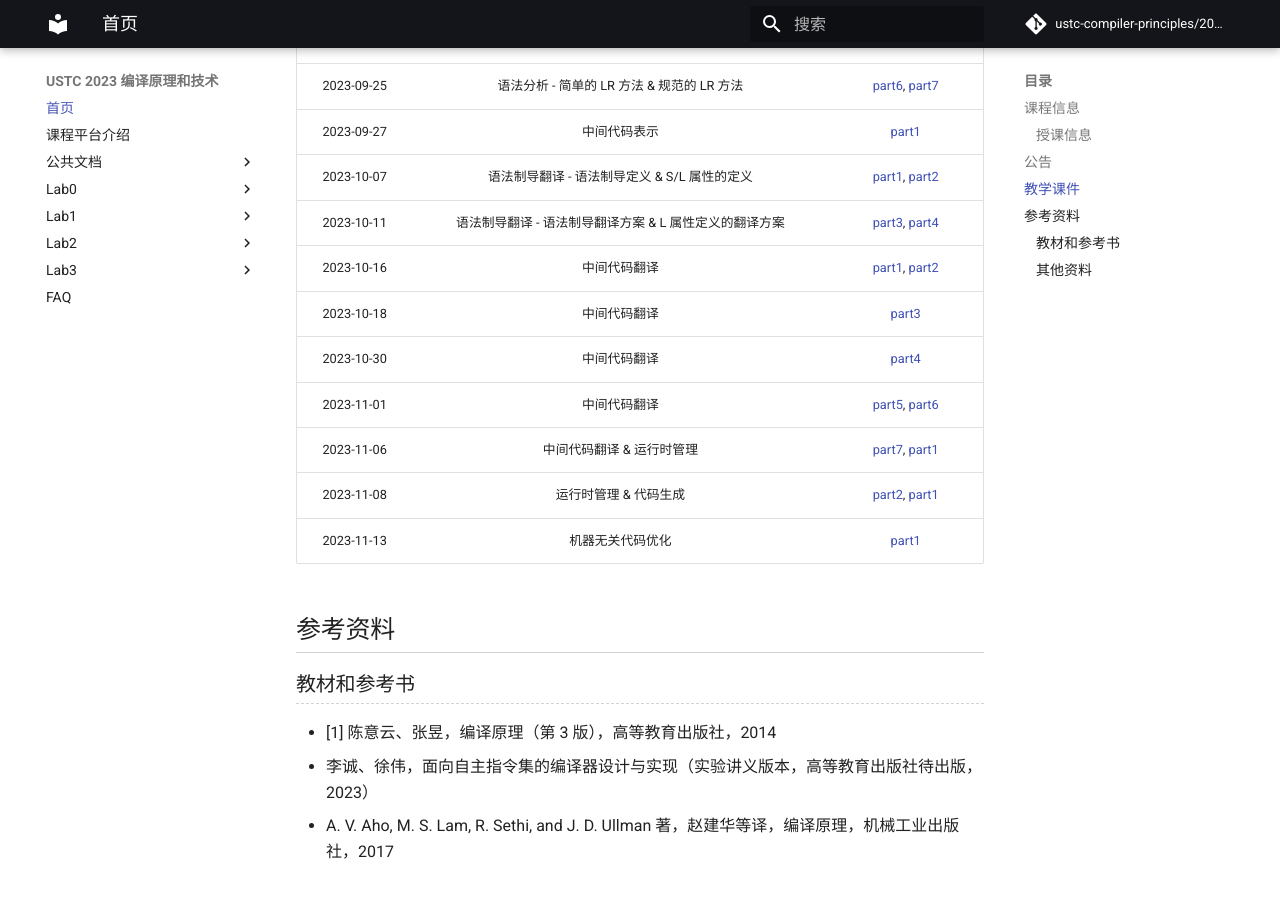
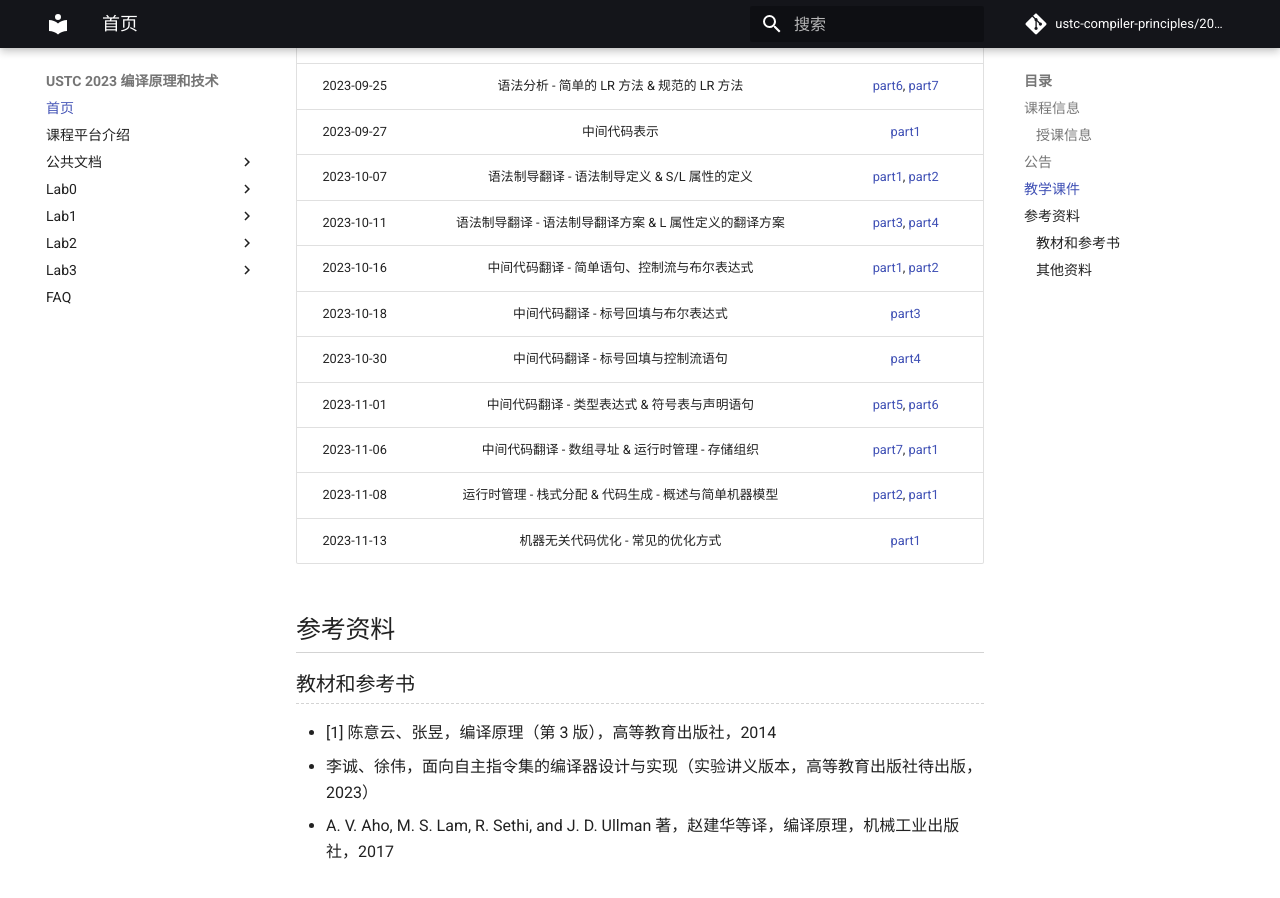
Before and after one commit to ustc-compiler-principles/2023, an MkDocs documentation site: the page built from docs/README.md, in a window 1280 px wide and 900 px high, scrolled down 1816 px. Built offline with MkDocs 1.6.1 and Material for MkDocs 9.7.7, drawn with Linux system fonts in a browser that asks for light colours; comment, search, counter and statistics services are not loaded.

Commit message:
add subtitle for slides

```diff
--- a/docs/README.md
+++ b/docs/README.md
@@ -54,13 +54,13 @@
 | 2023-09-27 |                      中间代码表示                      |                                                                              [part1](https://rec.ustc.edu.cn/share/3fba3780-64dc-11ee-b89d-3bff5ec34c27)                                                                              |
 | 2023-10-07 |      语法制导翻译 - 语法制导定义 & S/L 属性的定义      |                                       [part1](https://rec.ustc.edu.cn/share/e0e4d8e0-5cdf-11ee-a097-75437996f503), [part2](https://rec.ustc.edu.cn/share/10e6d050-68c7-11ee-a697-13d9155d40a5)                                        |
 | 2023-10-11 | 语法制导翻译 - 语法制导翻译方案 & L 属性定义的翻译方案 |                                       [part3](https://rec.ustc.edu.cn/share/60f07260-68c7-11ee-ac16-c97fd4666cee), [part4](https://rec.ustc.edu.cn/share/71c78a80-68c7-11ee-b670-b5952f4e628a)                                        |
-| 2023-10-16 |                      中间代码翻译                      |                                       [part1](https://rec.ustc.edu.cn/share/aaa7e250-81e3-11ee-b601-cf1e5b684040), [part2](https://rec.ustc.edu.cn/share/b97993e0-81e3-11ee-b4bf-238eae90436f)                                        |
-| 2023-10-18 |                      中间代码翻译                      |                                                                              [part3](https://rec.ustc.edu.cn/share/898d59b0-81e4-11ee-a431-a7ebbdb09b39)                                                                              |
-| 2023-10-30 |                      中间代码翻译                      |                                                                              [part4](https://rec.ustc.edu.cn/share/898d59b0-81e4-11ee-a431-a7ebbdb09b39)                                                                              |
-| 2023-11-01 |                      中间代码翻译                      |                                       [part5](https://rec.ustc.edu.cn/share/898d59b0-81e4-11ee-a431-a7ebbdb09b39), [part6](https://rec.ustc.edu.cn/share/898d59b0-81e4-11ee-a431-a7ebbdb09b39)                                        |
-| 2023-11-06 |               中间代码翻译 & 运行时管理                |                                       [part7](https://rec.ustc.edu.cn/share/898d59b0-81e4-11ee-a431-a7ebbdb09b39), [part1](https://rec.ustc.edu.cn/share/898d59b0-81e4-11ee-a431-a7ebbdb09b39)                                        |
-| 2023-11-08 |                 运行时管理 & 代码生成                  |                                       [part2](https://rec.ustc.edu.cn/share/898d59b0-81e4-11ee-a431-a7ebbdb09b39), [part1](https://rec.ustc.edu.cn/share/898d59b0-81e4-11ee-a431-a7ebbdb09b39)                                        |
-| 2023-11-13 |                    机器无关代码优化                    |                                                                              [part1](https://rec.ustc.edu.cn/share/898d59b0-81e4-11ee-a431-a7ebbdb09b39)                                                                              |
+| 2023-10-16 |      中间代码翻译 - 简单语句、控制流与布尔表达式       |                                       [part1](https://rec.ustc.edu.cn/share/aaa7e250-81e3-11ee-b601-cf1e5b684040), [part2](https://rec.ustc.edu.cn/share/b97993e0-81e3-11ee-b4bf-238eae90436f)                                        |
+| 2023-10-18 |          中间代码翻译 - 标号回填与布尔表达式           |                                                                              [part3](https://rec.ustc.edu.cn/share/898d59b0-81e4-11ee-a431-a7ebbdb09b39)                                                                              |
+| 2023-10-30 |          中间代码翻译 - 标号回填与控制流语句           |                                                                              [part4](https://rec.ustc.edu.cn/share/898d59b0-81e4-11ee-a431-a7ebbdb09b39)                                                                              |
+| 2023-11-01 |      中间代码翻译 - 类型表达式 & 符号表与声明语句      |                                       [part5](https://rec.ustc.edu.cn/share/898d59b0-81e4-11ee-a431-a7ebbdb09b39), [part6](https://rec.ustc.edu.cn/share/898d59b0-81e4-11ee-a431-a7ebbdb09b39)                                        |
+| 2023-11-06 |    中间代码翻译 - 数组寻址 & 运行时管理 - 存储组织     |                                       [part7](https://rec.ustc.edu.cn/share/898d59b0-81e4-11ee-a431-a7ebbdb09b39), [part1](https://rec.ustc.edu.cn/share/898d59b0-81e4-11ee-a431-a7ebbdb09b39)                                        |
+| 2023-11-08 | 运行时管理 - 栈式分配 & 代码生成 - 概述与简单机器模型  |                                       [part2](https://rec.ustc.edu.cn/share/898d59b0-81e4-11ee-a431-a7ebbdb09b39), [part1](https://rec.ustc.edu.cn/share/898d59b0-81e4-11ee-a431-a7ebbdb09b39)                                        |
+| 2023-11-13 |           机器无关代码优化 - 常见的优化方式            |                                                                              [part1](https://rec.ustc.edu.cn/share/898d59b0-81e4-11ee-a431-a7ebbdb09b39)                                                                              |
 
 ## 参考资料
 
```
